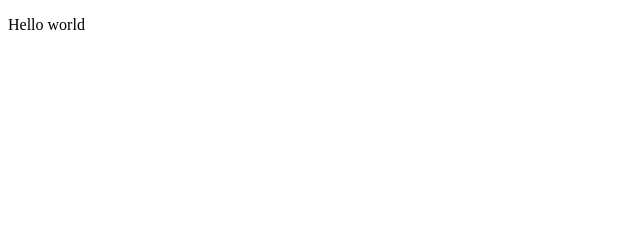
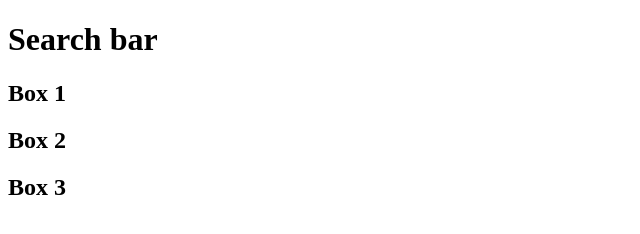
Before and after one commit to kkaankose/Coursera-test, a plain HTML site: page module2-solution/index.html in a window 1280 px wide. Shown: the whole page, without its empty margins (0-640 px from the left). Drawn offline with Linux system fonts and the light colour scheme.

Commit message:
inital layout

```diff
--- a/module2-solution/index.html
+++ b/module2-solution/index.html
@@ -1,10 +1,21 @@
 <!DOCTYPE html>
 <html>
 <head>
-	<title>Hello world</title>
+<title>Module-2 Solution</title>
+<meta charset="utf-8">
+<meta name="viewport" content="width=device-width, initial-scale=1">
 </head>
+
 <body>
-	<p>Hello world</p>
 
+	<div class="container">
+    	<h1>Search bar</h1>
+	</div>
+	<div class="container">
+    	<div class="boxes"><h2>Box 1</h2></div>
+    	<div class="boxes"><h2>Box 2</h2></div>
+    	<div class="boxes"><h2>Box 3</h2></div>
+</div>
 </body>
+
 </html>
```
